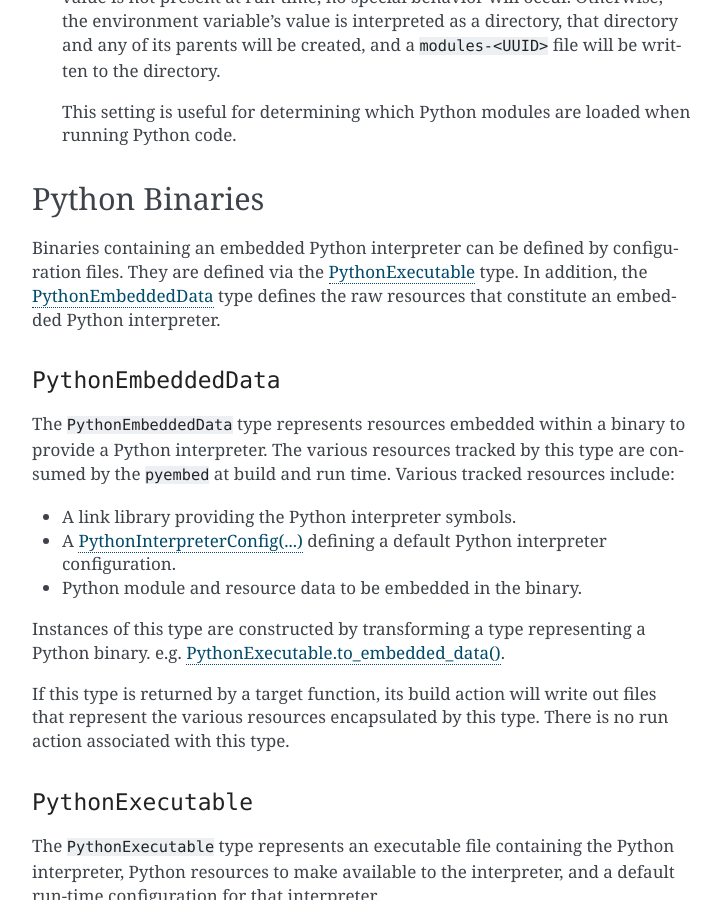
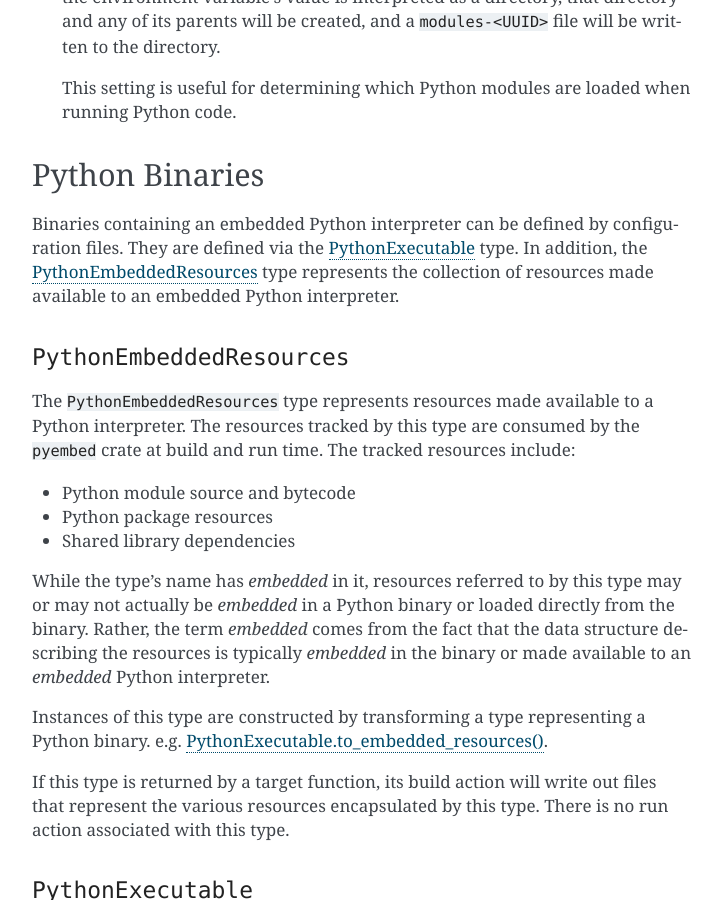
Before and after one commit to indygreg/PyOxidizer, a Sphinx documentation site: the page built from docs/config_api.rst, in a window 1280 px wide and 900 px high, scrolled down 18040 px. Shown: the whole window, without its empty margins (388-1109 px from the left). Built offline with Sphinx 7.4.7, drawn with Linux system fonts in a browser that asks for light colours; the version number could not be read and is left out; some of the changed text lies outside the part shown.

Commit message:
starlark: rename embedded resources type and API
And update the docs accordingly.

```diff
--- a/docs/config_api.rst
+++ b/docs/config_api.rst
@@ -24,7 +24,7 @@ Starlark environment:
 * :ref:`config_glob`
 * :ref:`config_python_bytecode_module`
 * :ref:`config_python_distribution`
-* :ref:`config_python_embedded_data`
+* :ref:`config_python_embedded_resources`
 * :ref:`config_python_executable`
 * :ref:`config_python_extension_module`
 * :ref:`config_python_interpreter_config`
@@ -51,9 +51,8 @@ The following custom data types are defined in the Starlark environment:
 
    Used for embedding into binaries and running Python code.
 
-``PythonEmbeddedData``
-   Represents resources embedded in a binary to define and run a Python
-   interpreter.
+``PythonEmbeddedResources``
+   Represents resources made available to a Python interpreter.
 
 ``PythonExecutable``
    Represents an executable file containing a Python interpreter.
@@ -890,26 +889,30 @@ Python Binaries
 
 Binaries containing an embedded Python interpreter can be defined by
 configuration files. They are defined via the :ref:`config_python_executable`
-type. In addition, the :ref:`config_python_embedded_data` type defines the raw
-resources that constitute an embedded Python interpreter.
+type. In addition, the :ref:`config_python_embedded_resources` type represents
+the collection of resources made available to an embedded Python interpreter.
 
-.. _config_python_embedded_data:
+.. _config_python_embedded_resources:
 
-``PythonEmbeddedData``
-----------------------
+``PythonEmbeddedResources``
+---------------------------
 
-The ``PythonEmbeddedData`` type represents resources embedded within a binary
-to provide a Python interpreter. The various resources tracked by this type are
-consumed by the ``pyembed`` at build and run time. Various tracked resources
-include:
+The ``PythonEmbeddedResources`` type represents resources made available to
+a Python interpreter. The resources tracked by this type are consumed by the
+``pyembed`` crate at build and run time. The tracked resources include:
 
-* A link library providing the Python interpreter symbols.
-* A :ref:`config_python_interpreter_config` defining a default Python interpreter
-  configuration.
-* Python module and resource data to be embedded in the binary.
+* Python module source and bytecode
+* Python package resources
+* Shared library dependencies
+
+While the type's name has *embedded* in it, resources referred to by this
+type may or may not actually be *embedded* in a Python binary or loaded
+directly from the binary. Rather, the term *embedded* comes from the fact
+that the data structure describing the resources is typically *embedded*
+in the binary or made available to an *embedded* Python interpreter.
 
 Instances of this type are constructed by transforming a type representing
-a Python binary. e.g. :ref:`config_python_executable_to_embedded_data`.
+a Python binary. e.g. :ref:`config_python_executable_to_embedded_resources`.
 
 If this type is returned by a target function, its build action will write
 out files that represent the various resources encapsulated by this type. There
@@ -1045,16 +1048,15 @@ All defined files are first read and the resource names encountered are
 unioned into a set. This set is then used to filter entities currently
 registered with the instance.
 
-.. _config_python_executable_to_embedded_data:
+.. _config_python_executable_to_embedded_resources:
 
-``PythonExecutable.to_embedded_data()``
-^^^^^^^^^^^^^^^^^^^^^^^^^^^^^^^^^^^^^^^
+``PythonExecutable.to_embedded_resources()``
+^^^^^^^^^^^^^^^^^^^^^^^^^^^^^^^^^^^^^^^^^^^^
 
-Obtains a :ref:`config_python_embedded_data` instance representing resources
-to be embedded in a binary which are then used by the ``pyembed`` Rust crate
-to instantiate and run a Python interpreter.
+Obtains a :ref:`config_python_embedded_resources` instance representing
+resources to be made available to the Python interpreter.
 
-See the :ref:`config_python_embedded_data` type documentation for more.
+See the :ref:`config_python_embedded_resources` type documentation for more.
 
 Interacting With the Filesystem
 ===============================
--- a/docs/history.rst
+++ b/docs/history.rst
@@ -28,6 +28,10 @@ Not yet released.
 Backwards Compatibility Notes
 ^^^^^^^^^^^^^^^^^^^^^^^^^^^^^
 
+* The ``PythonExecutable.to_embedded_data()`` Starlark method has been
+  renamed to ``PythonExecutable.to_embedded_resources()``.
+* The ``PythonEmbeddedData`` Starlark type has been renamed to
+  ``PythonEmbeddedResources``.
 * The format of Python resource data embedded in binaries has been completely
   rewritten. The separate modules and resource data structures have been merged
   into a single data structure. Embedded resources data can now express more
```
Also changed, not shown: 5 other files.
